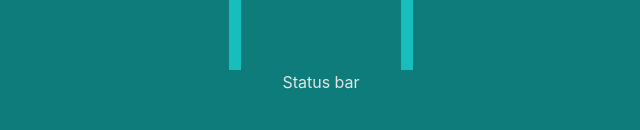
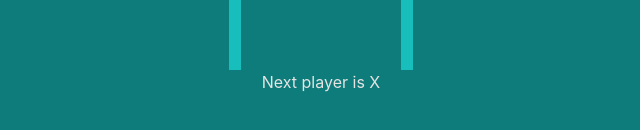
Before and after one commit to LeeCharltonH/tic-tac-toe, a React (Create React App) app: page / in a window 1280 px wide. Shown: the part 570-700 px from the top of the page, without its empty margins (319-959 px from the left). Built offline with nearby package versions, Linux system fonts and the light colour scheme.

Commit message:
Setup game status component

```diff
--- a/src/App.tsx
+++ b/src/App.tsx
@@ -1,13 +1,11 @@
 import { Card } from './Components/Card/Card';
 import { Grid } from './Components/Grid/Grid';
+import { Status } from './Components/Status/Status';
 import { useSetNextPlayer } from './stores/gameStatusStore';
-import { useGameStatus, useSetNextPlayer } from './stores/gameStatusStore';
 
 const App = () => {
   const cardValues = Array(9).fill(null);
   const setNextPlayer = useSetNextPlayer();
-  const gameStatus = useGameStatus();
-  console.log({ gameStatus });
 
   return (
     <main className="bg-dark-cyan min-h-screen flex flex-col justify-center items-center">
@@ -16,7 +14,7 @@ const App = () => {
           <Card key={index} cardNumber={index} content={cardValue} onClick={setNextPlayer} />
         ))}
       </Grid>
-      <div>Status bar</div>
+      <Status />
     </main>
   );
 };
--- a/src/Components/Card/Card.tsx
+++ b/src/Components/Card/Card.tsx
@@ -1,5 +1,5 @@
 import { useState } from 'react';
-import { useCurrentPlayer, useSetGameStatus } from '../../stores/gameStatusStore';
+import { useCurrentPlayer, useSetGameStatus, useWinningPlayer } from '../../stores/gameStatusStore';
 
 interface CardProps {
   content: string;
@@ -11,6 +11,7 @@ export const Card = ({ content, onClick, cardNumber }: CardProps) => {
   const [cardContent, setCardContent] = useState(content);
   const currentPlayer = useCurrentPlayer();
   const setGameStatus = useSetGameStatus();
+  const winningPlayer = useWinningPlayer();
 
   const onClickHandler = () => {
     setGameStatus(currentPlayer, cardNumber);
@@ -21,7 +22,7 @@ export const Card = ({ content, onClick, cardNumber }: CardProps) => {
   return (
     <button
       onClick={onClickHandler}
-      disabled={!!cardContent}
+      disabled={!!cardContent || !!winningPlayer}
       className="text-[44px] md:text-[84px] font-semibold bg-dark-cyan aspect-square w-20 md:w-40 flex justify-center items-center cursor-pointer">
       {cardContent}
     </button>
--- /dev/null
+++ b/src/Components/Status/Status.tsx
@@ -0,0 +1,35 @@
+import { useEffect } from 'react';
+import { checkGameStatus } from '../../helpers';
+import {
+  useCurrentPlayer,
+  useGameStatus,
+  useSetWinningPlayer,
+  useWinningPlayer
+} from '../../stores/gameStatusStore';
+import { players } from '../../consts';
+
+export const Status = () => {
+  const currentPlayer = useCurrentPlayer();
+  const winningPlayer = useWinningPlayer();
+  const gameStatus = useGameStatus();
+  const { hasOWon, hasXWon } = checkGameStatus(gameStatus);
+  const setWinningPlayer = useSetWinningPlayer();
+
+  useEffect(() => {
+    if (hasOWon || hasXWon) {
+      const winner = hasXWon ? players.X : players.O;
+      setWinningPlayer(winner);
+    }
+
+    return () => {
+      console.log('cleanup run');
+      return setWinningPlayer(null);
+    };
+  }, [hasOWon, hasXWon, setWinningPlayer]);
+
+  const statusText = winningPlayer
+    ? `Winner is: ${winningPlayer}`
+    : `Next player is ${currentPlayer}`;
+
+  return <div>{statusText}</div>;
+};
--- a/src/consts.ts
+++ b/src/consts.ts
@@ -2,3 +2,14 @@ export const players = {
   X: 'X',
   O: 'O'
 } as const;
+
+export const winningCombinations = [
+  [0, 1, 2],
+  [3, 4, 5],
+  [6, 7, 8],
+  [0, 3, 6],
+  [1, 4, 7],
+  [2, 5, 8],
+  [0, 4, 8],
+  [2, 4, 6]
+];
--- /dev/null
+++ b/src/helpers.ts
@@ -0,0 +1,28 @@
+import { players, winningCombinations } from './consts';
+
+export const checkGameStatus = (gameStatus: (string | null)[]) => {
+  let hasXWon = false;
+  let hasOWon = false;
+
+  winningCombinations.forEach((winningCombination) => {
+    const hasPlayerWon = hasXWon || hasOWon;
+
+    if (hasPlayerWon) {
+      return;
+    }
+
+    const cardOneValue = gameStatus[winningCombination[0]];
+    const cardTwoValue = gameStatus[winningCombination[1]];
+    const cardThreeValue = gameStatus[winningCombination[2]];
+
+    hasXWon =
+      cardOneValue === players.X && cardTwoValue === players.X && cardThreeValue === players.X;
+    hasOWon =
+      cardOneValue === players.O && cardTwoValue === players.O && cardThreeValue === players.O;
+  });
+
+  return {
+    hasXWon,
+    hasOWon
+  };
+};
--- a/src/stores/gameStatusStore.ts
+++ b/src/stores/gameStatusStore.ts
@@ -4,8 +4,10 @@ import { AvailablePlayers } from '../types';
 interface GameStatusStore {
   currentPlayer: AvailablePlayers;
   setNextPlayer: () => void;
-  gameStatus: string[] | null[];
+  gameStatus: (string | null)[];
   setGameStatus: (currentPlayer: AvailablePlayers, cardNumber: number) => void;
+  winningPlayer: AvailablePlayers | null;
+  setWinningPlayer: (winner: AvailablePlayers | null) => void;
 }
 
 const useGameStatusStore = create<GameStatusStore>((set) => ({
@@ -23,10 +25,14 @@ const useGameStatusStore = create<GameStatusStore>((set) => ({
       newGameStatus[cardNumber] = currentPlayer;
 
       return { gameStatus: newGameStatus };
-    })
+    }),
+  winningPlayer: null,
+  setWinningPlayer: (winner) => set(() => ({ winningPlayer: winner }))
 }));
 
 export const useCurrentPlayer = () => useGameStatusStore((state) => state.currentPlayer);
 export const useSetNextPlayer = () => useGameStatusStore((state) => state.setNextPlayer);
 export const useGameStatus = () => useGameStatusStore((state) => state.gameStatus);
 export const useSetGameStatus = () => useGameStatusStore((state) => state.setGameStatus);
+export const useWinningPlayer = () => useGameStatusStore((state) => state.winningPlayer);
+export const useSetWinningPlayer = () => useGameStatusStore((state) => state.setWinningPlayer);
```
